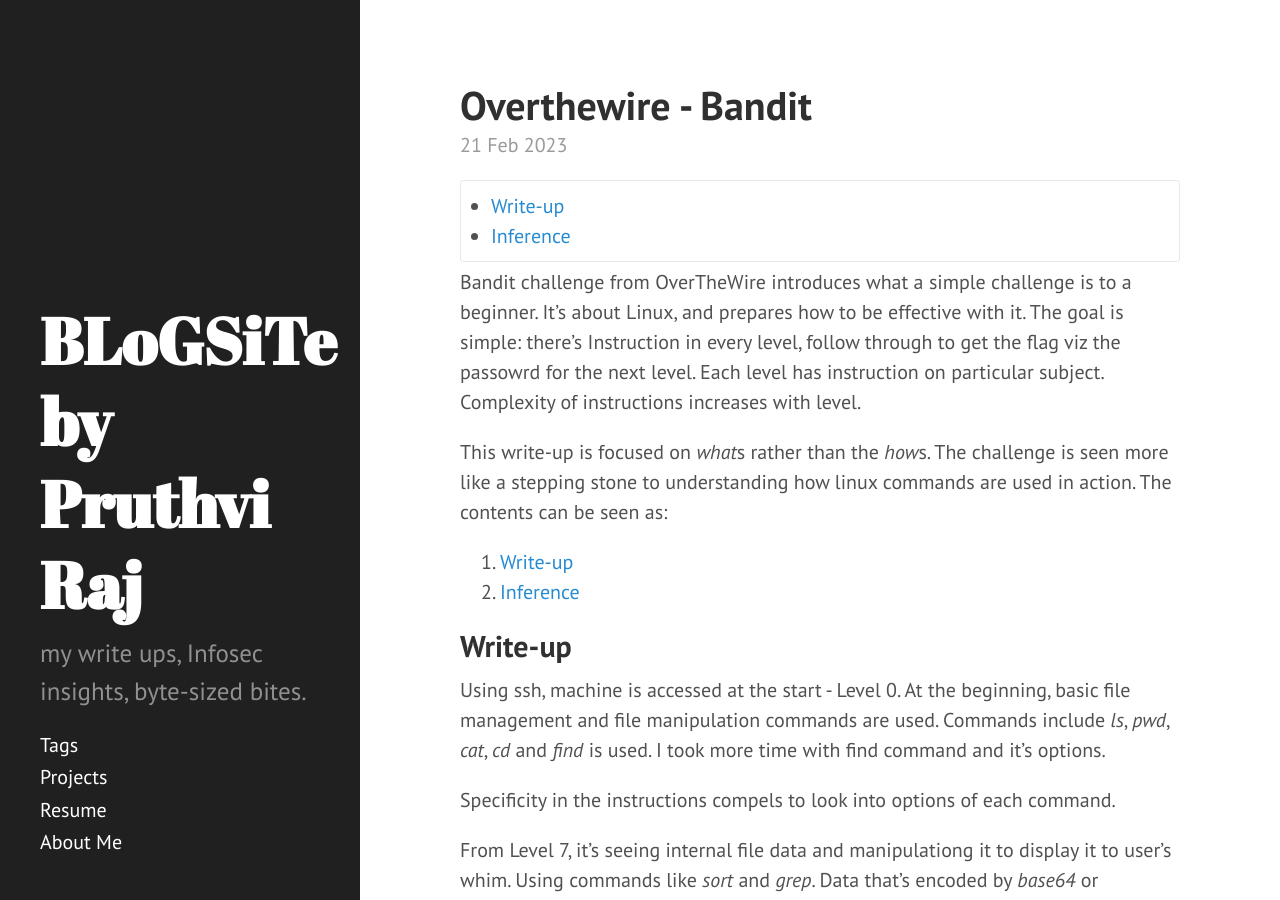
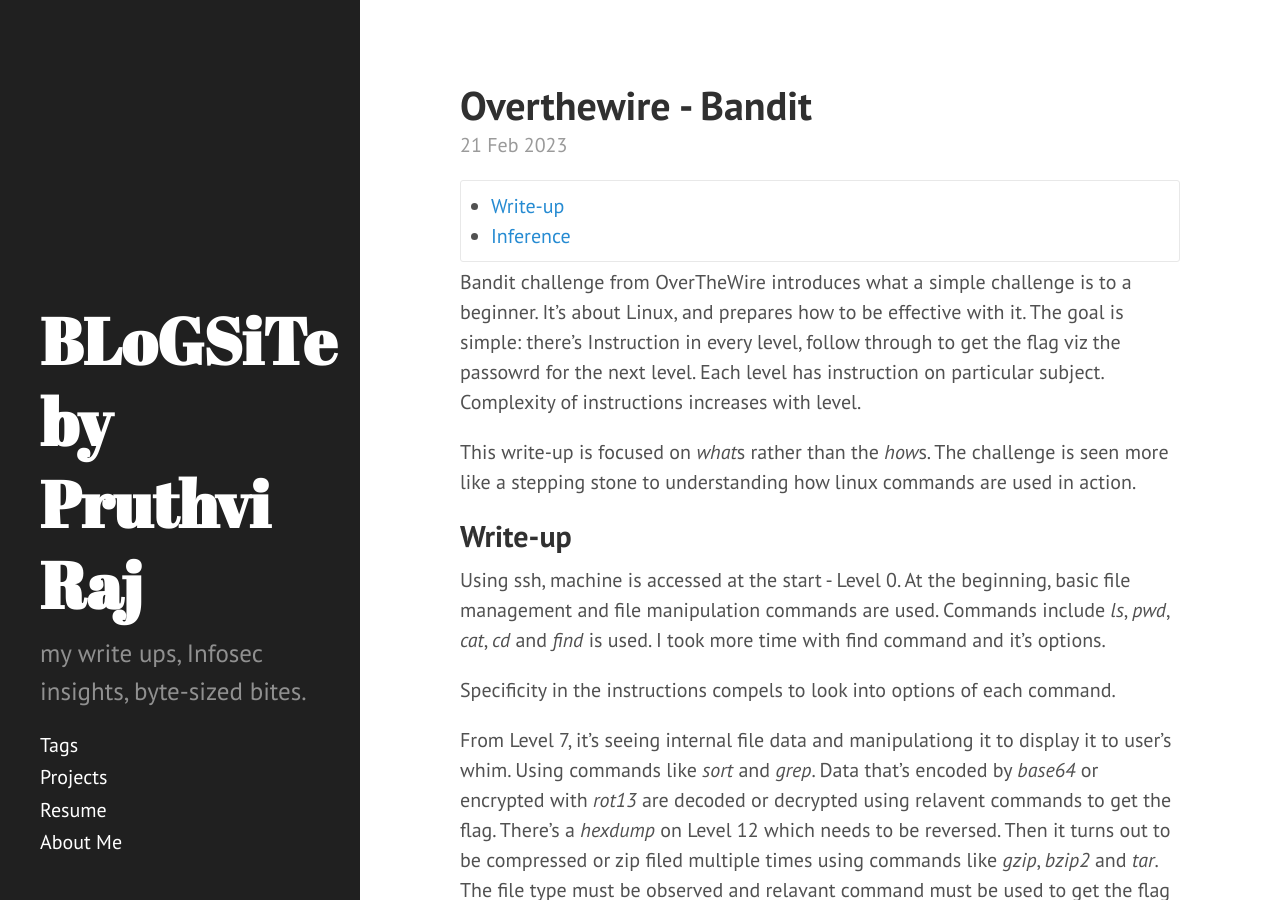
Before and after one commit to pruthviraj133/repo-uno, a Jekyll site: the page built from _posts/2023-02-21-bandit.md, in a window 1280 px wide and 900 px high. Built offline with Jekyll 4.4.1, drawn with Linux system fonts in a browser that asks for light colours; nearby versions of some CDN libraries; comment, search, counter and statistics services are not loaded; the table of contents is made by our own code.

Commit message:
cleaning the file

```diff
--- a/_posts/2023-02-21-bandit.md
+++ b/_posts/2023-02-21-bandit.md
@@ -5,9 +5,7 @@
 ---
 Bandit challenge from OverTheWire introduces what a simple challenge is to a beginner. It's about Linux, and prepares how to be effective with it. The goal is simple: there's Instruction in every level, follow through to get the flag viz the passowrd for the next level. Each level has instruction on particular subject. Complexity of instructions increases with level.
 
-This write-up is focused on *what*s rather than the *how*s. The challenge is seen more like a stepping stone to understanding how linux commands are used in action. The contents can be seen as:
-1. [Write-up](#write-up)
-2. [Inference](#inference)
+This write-up is focused on *what*s rather than the *how*s. The challenge is seen more like a stepping stone to understanding how linux commands are used in action.
 
 ## Write-up
 Using ssh, machine is accessed at the start - Level 0. At the beginning, basic file management and file manipulation commands are used. Commands include _ls_, _pwd_, _cat_, _cd_ and _find_ is used. I took more time with find command and it's options.
```
